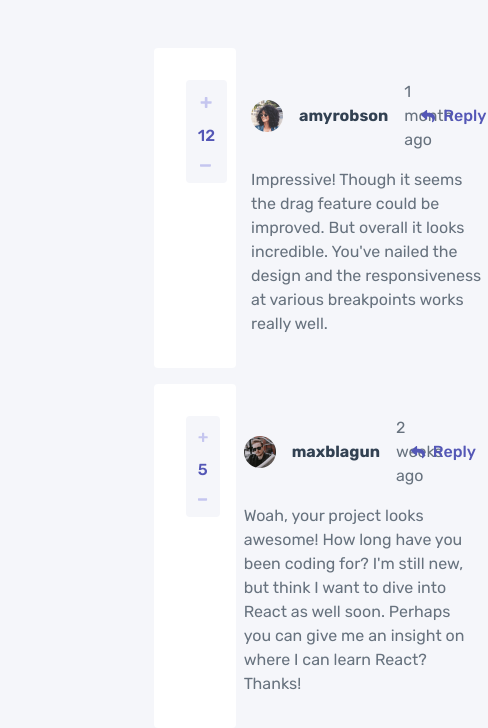
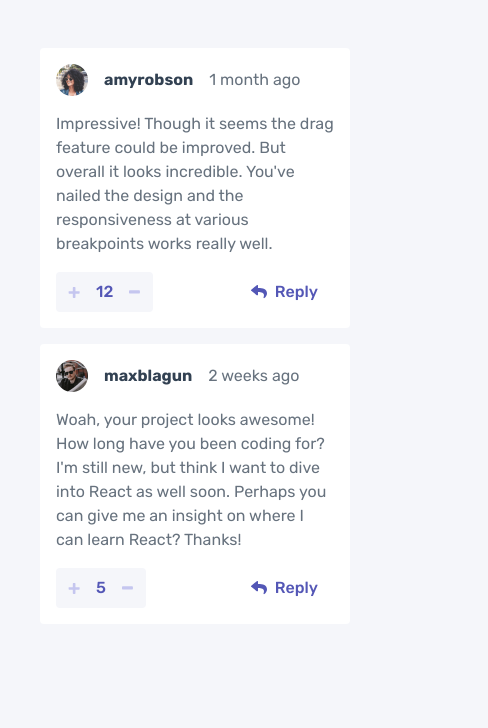
Before and after one commit to aweliego/interactive-comments-section, a React (Vite) app: page / in a window 390 px wide. Shown: the top 728 px of the page, 488 px wide, since content can reach past the window. Built offline with nearby package versions, Linux system fonts and the light colour scheme.

Commit message:
Update responsive layout using CSS grid

```diff
--- a/src/App.tsx
+++ b/src/App.tsx
@@ -5,7 +5,7 @@ const App = () => {
   const { comments } = data
 
   return (
-    <section className='flex flex-col items-center justify-center w-5/12 mx-auto p-10'>
+    <section className='flex flex-col items-center justify-center sm:w-8/12 md:w-7/12 lg:w-6/12 mx-auto p-10'>
       {comments.map((comment) => <Comment key={comment.id} {...comment} />)}
     </section>
   )
--- a/src/components/Comment/Comment.tsx
+++ b/src/components/Comment/Comment.tsx
@@ -25,35 +25,29 @@ const Comment: React.FC<CommentInterface> = ({ id, content, createdAt, score, us
 
     return (
         <>
-            <article className="bg-neutral-white flex flex-col p-8 m-2 rounded w-full">
-                <div className='flex'>
-                    {/* Score */}
-                    <div className="bg-neutral-gray-extra-light flex flex-col items-center py-4 px-3 mr-6 rounded h-max">
-                        <img src={IconPlus} className='text-neutral-gray-light w-3 hover:cursor-pointer' />
-                        <p className="text-primary-blue-moderate font-medium py-4">{score}</p>
-                        <img src={IconMinus} className='text-neutral-gray-light w-3 hover:cursor-pointer' />
-                    </div>
-                    {/* Meta and CTA */}
-                    <div className='flex flex-col'>
-                        <div className='flex mb-4'>
+            <article className="bg-neutral-white rounded grid grid-rows-mobile md:grid-rows-desktop md:grid-cols-desktop w-full p-4 md:p-8 m-2">
                 {/* Meta */}
-                            <div className='flex flex-grow-1 w-full gap-4 items-center'>
+                <div className='flex flex-grow-1 w-full gap-4 items-center row-start-1 row-span-1 col-start-1 col-span-3 md:col-start-2 md:col-span-1'>
                     <img src={user.image.png} alt="user-icon" className='w-8' />
                     <p className='text-neutral-blue-dark font-semibold'>{user.username}</p>
                     <p className='text-neutral-blue-grayish'>{createdAt}</p>
                 </div>
+                {/* Content */}
+                <div className='text-neutral-blue-grayish py-4 row-start-2 row-span-1 col-start-1 col-span-3 md:col-start-2 md:col-span-2 w-full'>
+                    <p>{content}</p>
+                </div>
+                {/* Score */}
+                <div className="bg-neutral-gray-extra-light rounded flex flex-row items-center md:py-4 px-3 md:px-0 md:mr-6 md:flex-col h-max row-start-3 row-span-1 md:row-start-1 md:row-span-2 col-start-1 col-span-1">
+                    <img src={IconPlus} className='text-neutral-gray-lighthover:cursor-pointer w-3' />
+                    <p className="text-primary-blue-moderate font-medium px-4 py-2 md:py-4">{score}</p>
+                    <img src={IconMinus} className='text-neutral-gray-light hover:cursor-pointer w-3' />
+                </div>
                 {/* CTA */}
-                            <div className='text-primary-blue-moderate  flex flex-grow-0 items-center gap-2 mr-4 hover:cursor-pointer'>
+                <div className='text-primary-blue-moderate flex items-center gap-2 mr-4 hover:cursor-pointer row-start-3 row-span-1 md:row-start-1 md:row-span-1 col-start-3 col-span-1'>
                     <img src={IconReply} alt="" className='w-4' />
                     <p className="hover:text-primary-blue-light font-medium">  Reply</p>
                 </div>
-                        </div>
-                        {/* Content */}
-                        <div className='text-neutral-blue-grayish'>
-                            <p>{content}</p>
-                        </div>
-                    </div>
-                </div>
+
                 {/* Replies */}
                 {/* <div>
                     {replies.length > 0 && replies.map(reply => (<div>{reply.content}</div>))}
--- a/tailwind.config.js
+++ b/tailwind.config.js
@@ -29,8 +29,16 @@ export default {
       fontFamily: {
         body: ['Rubik'],
       },
+      gridTemplateColumns: {
+        desktop: 'min-content 1fr min-content'
+      },
+      gridTemplateRows: {
+        mobile: 'repeat(3, min-content)',
+        desktop: 'min-content min-content'
+      },
       screens: {
-        sm: '376px',
+        sm: '600px',
+        md: '970px',
         lg: '1440px'
       },
     },
```
Lines whose indentation alone changed are shown as unchanged.
